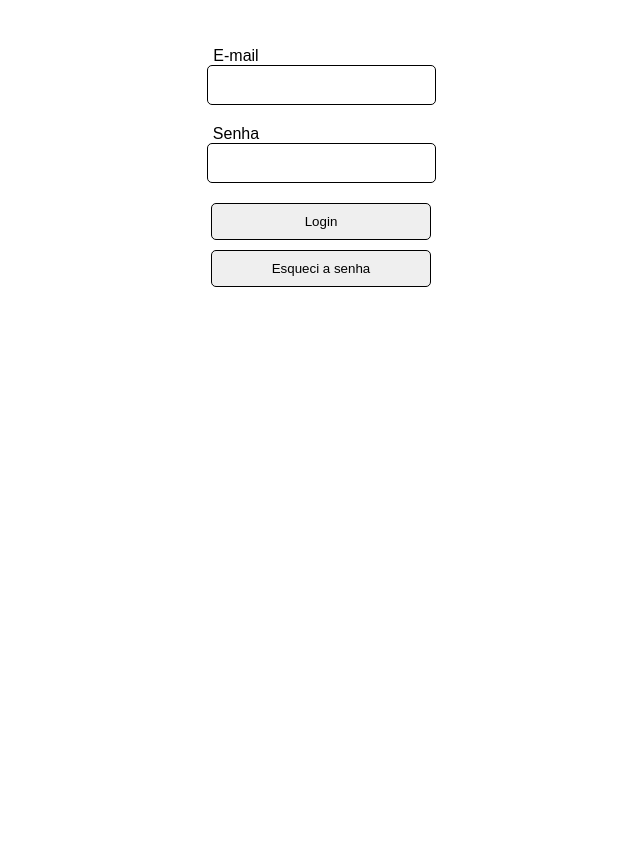
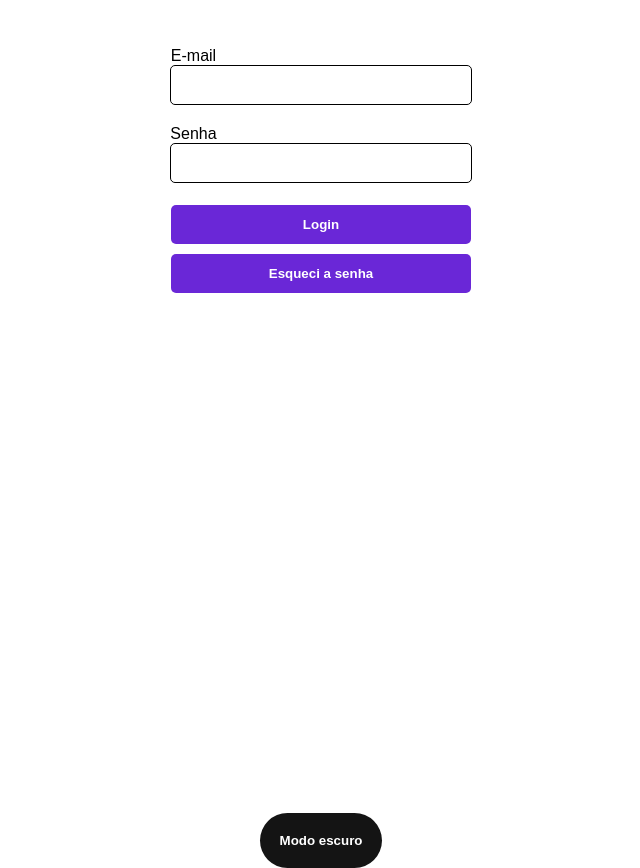
Before and after one commit to Rodrigues4567/formulario-de-login, a plain HTML site: page index.html in a window 1280 px wide. Shown: the part 60-928 px from the top of the page, without its empty margins (319-959 px from the left). Before the commit the page ends 800 px from the top, so only its background shows below. Drawn offline with Linux system fonts and the light colour scheme.

Commit message:
Já criamos o botão do modo escuro

```diff
--- a/estilos/style.css
+++ b/estilos/style.css
@@ -21,7 +21,7 @@ h1 {
 }
 
 .nome {
-    margin-right: 170px;
+    margin-right: 255px;
 }
 
 .campo {
@@ -29,6 +29,7 @@ h1 {
 }
 
 #emailtxt {
+    width: 280px;
     padding: 10px;
     font-size: 1rem;
     border-radius: 5px;
@@ -36,6 +37,7 @@ h1 {
 }
 
 #senhatxt {
+    width: 280px;
     padding: 10px;
     font-size: 1rem;
     border-radius: 5px;
@@ -43,19 +45,55 @@ h1 {
 }
 
 #botao-login {
-    margin-top: 10px;
+    margin-top: 12px;
     margin-bottom: 10px;
-    padding: 10px;
-    width: 220px;
+    padding: 12px;
+    width: 300px;
     border-radius: 5px;
-    border: 1px solid black;
+    background-color: #6A27D7;
+    color: white;
+    font-weight: bold;
+    border: none;
     cursor: pointer;
 }
 
-button {
-    padding: 10px;
-    width: 220px;
+#botao-login:hover {
+    background-color: #54269e;
+    transition: 0.5s;
+}
+
+#botao-senha {
+    padding: 12px;
+    width: 300px;
     border-radius: 5px;
-    border: 1px solid black;
+    background-color: #6A27D7;
+    color: white;
+    font-weight: bold;
+    border: none;
     cursor: pointer;
 }
+
+#botao-senha:hover {
+    background-color: #54269e;
+    transition: 0.5s;
+}
+
+.botao-escuro {
+    text-align: center;
+}
+
+.escuro {
+    padding: 20px;
+    margin-top: 520px;
+    font-weight: bold;
+    background-color: rgb(20, 20, 20);
+    color: white;
+    border-radius: 40px;
+    border: none;
+    cursor: pointer;
+}
+
+.escuro:hover {
+    background-color: black;
+    transition: 0.5s;
+}
--- a/index.html
+++ b/index.html
@@ -20,12 +20,17 @@
 
             <div class="campo">
                 <label class="nome" for="senhatxt">Senha</label> <br>
-                    <input type="password" name="" id="senhatxt" required>
+                <input type="password" name="" id="senhatxt" minlength="5" required>
             </div>
 
             <input id="botao-login" type="submit" value="Login"> <br>
-                <button>Esqueci a senha</button>
+            <input id="botao-senha" type="button" value="Esqueci a senha">
+
         </form>
+    </div>
+
+    <div class="botao-escuro">
+        <button class="escuro">Modo escuro</button>
     </div>
 
 </body>
```
Lines whose indentation alone changed are shown as unchanged.
